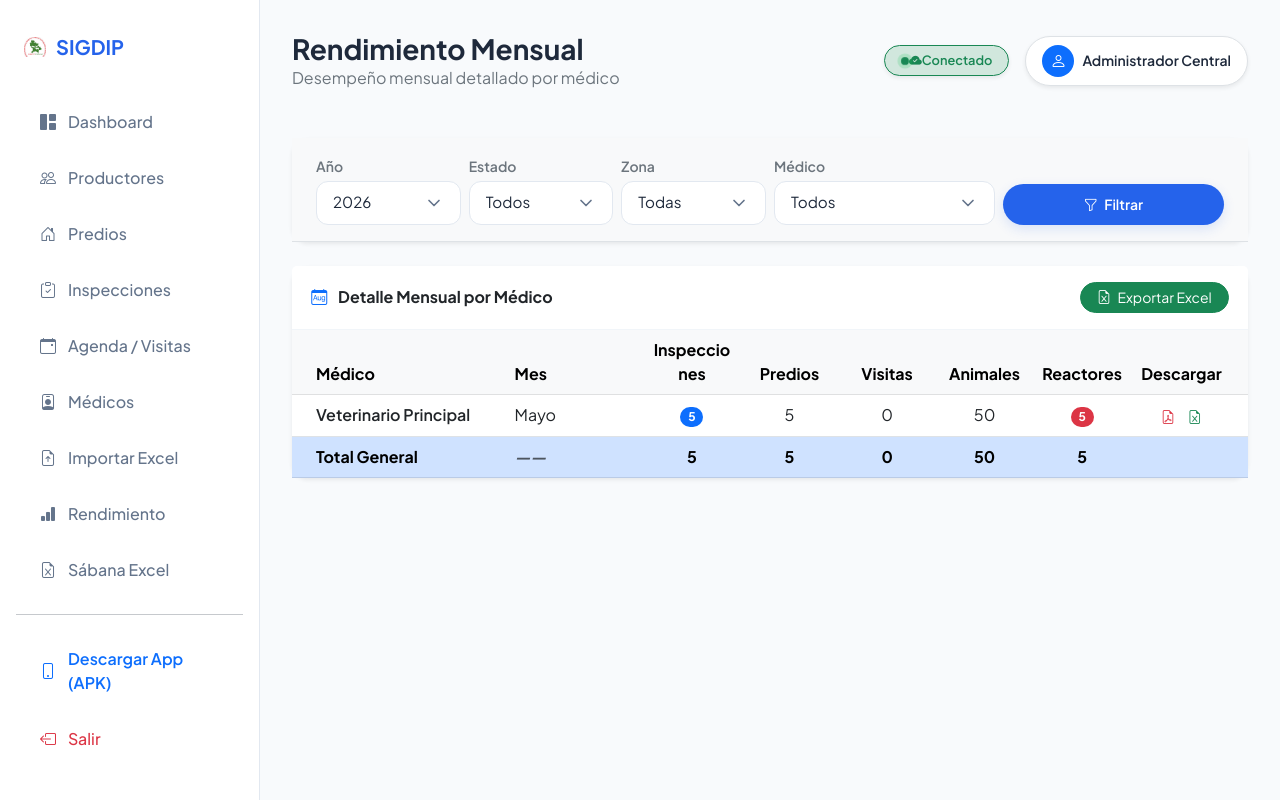
After one commit to 1Francisco/sigdip, a Laravel app: page /admin/reportes/rendimiento/mensual in a window 1280 px wide. The commit adds this page. Run offline with Laravel 10, Linux system fonts and the light colour scheme; a user stored in the database is signed in; data comes from the database, SQL or seed files in the repository; tables that the repository leaves empty hold one stand-in row (values such as "Sample post"); settings files or empty folders that the repository lacks are supplied; some libraries are stand-ins or nearby versions.

Commit message:
feat: implement monthly performance report with Excel export functionality for medical field staff

```diff
--- a/app/Http/Controllers/ReportesRendimientoController.php
+++ b/app/Http/Controllers/ReportesRendimientoController.php
@@ -3,6 +3,7 @@
 namespace App\Http\Controllers;
 
 use App\Exports\RendimientoExport;
+use App\Exports\RendimientoMensualExport;
 use App\Models\DetalleInspeccion;
 use App\Models\Inspeccion;
 use App\Models\User;
@@ -85,6 +86,101 @@ class ReportesRendimientoController extends Controller
         );
     }
 
+    public function exportExcelMensual(Request $request)
+    {
+        $year = $request->get('year', (int) now()->year);
+
+        return Excel::download(
+            new RendimientoMensualExport(
+                (int) $year,
+                $request->get('medico_id'),
+                $request->get('zona'),
+                $request->get('estado'),
+            ),
+            "rendimiento_mensual_{$year}.xlsx",
+            \Maatwebsite\Excel\Excel::XLSX
+        );
+    }
+
+    public function rendimientoMensual(Request $request)
+    {
+        $year = $request->get('year', (int) now()->year);
+        $medicoId = $request->get('medico_id');
+        $zona = $request->get('zona');
+        $estado = $request->get('estado');
+
+        $medicos = User::role('Medico_Campo')->orderBy('name')->get();
+        $driver = DB::connection()->getDriverName();
+        $yearExpr = $driver === 'sqlite' ? "strftime('%Y', fecha)" : "YEAR(fecha)";
+        $monthExpr = $driver === 'sqlite' ? "strftime('%Y-%m', inspecciones.fecha)" : "DATE_FORMAT(inspecciones.fecha, '%Y-%m')";
+        $mesExprVisitas = $driver === 'sqlite' ? "strftime('%Y-%m', visitas.fecha_programada)" : "DATE_FORMAT(visitas.fecha_programada, '%Y-%m')";
+        $mesExprDetalles = $driver === 'sqlite' ? "strftime('%Y-%m', inspecciones.fecha)" : "DATE_FORMAT(inspecciones.fecha, '%Y-%m')";
+
+        $years = Inspeccion::selectRaw("{$yearExpr} as year")
+            ->distinct()->orderBy('year', 'desc')->pluck('year');
+        if ($years->isEmpty()) {
+            $years = collect([now()->year]);
+        }
+
+        $rows = Inspeccion::select(
+            'inspecciones.veterinario_id',
+            DB::raw("{$monthExpr} as mes"),
+            DB::raw('COUNT(*) as total_inspecciones'),
+            DB::raw('COUNT(DISTINCT inspecciones.predio_id) as predios')
+        )
+            ->join('predios', 'inspecciones.predio_id', '=', 'predios.id')
+            ->join('productores', 'predios.productor_id', '=', 'productores.id')
+            ->whereYear('inspecciones.fecha', $year)
+            ->groupBy('inspecciones.veterinario_id', DB::raw($monthExpr))
+            ->orderBy('mes')
+            ->when($medicoId, fn ($q) => $q->where('inspecciones.veterinario_id', $medicoId))
+            ->when($zona, fn ($q) => $q->where('productores.zona', $zona))
+            ->when($estado, fn ($q) => $q->where('inspecciones.estado', $estado))
+            ->get();
+
+        $medicoNames = $medicos->pluck('name', 'id');
+        foreach ($rows as $row) {
+            $row->medico_nombre = $medicoNames[$row->veterinario_id] ?? 'Desconocido';
+        }
+
+        $visitasData = Visita::select(
+            'veterinario_id',
+            DB::raw("{$mesExprVisitas} as mes"),
+            DB::raw('COUNT(*) as total_visitas')
+        )
+            ->whereYear('fecha_programada', $year)
+            ->groupBy('veterinario_id', DB::raw($mesExprVisitas))
+            ->when($medicoId, fn ($q) => $q->where('veterinario_id', $medicoId))
+            ->get()
+            ->keyBy(fn ($v) => $v->veterinario_id . '|' . $v->mes);
+
+        $detallesQuery = DetalleInspeccion::select(
+            'inspecciones.veterinario_id',
+            DB::raw("{$mesExprDetalles} as mes"),
+            DB::raw('COUNT(*) as total_animales'),
+            DB::raw("COALESCE(SUM(CASE WHEN detalles_inspeccion.resultado_prueba IN ('Positivo','Sospechoso') THEN 1 ELSE 0 END), 0) as total_reactores")
+        )
+            ->join('inspecciones', 'detalles_inspeccion.inspeccion_id', '=', 'inspecciones.id')
+            ->join('predios', 'inspecciones.predio_id', '=', 'predios.id')
+            ->join('productores', 'predios.productor_id', '=', 'productores.id')
+            ->whereYear('inspecciones.fecha', $year)
+            ->groupBy('inspecciones.veterinario_id', DB::raw($mesExprDetalles))
+            ->when($medicoId, fn ($q) => $q->where('inspecciones.veterinario_id', $medicoId))
+            ->when($zona, fn ($q) => $q->where('productores.zona', $zona))
+            ->when($estado, fn ($q) => $q->where('inspecciones.estado', $estado))
+            ->get()
+            ->keyBy(fn ($d) => $d->veterinario_id . '|' . $d->mes);
+
+        foreach ($rows as $row) {
+            $key = $row->veterinario_id . '|' . $row->mes;
+            $row->total_visitas = $visitasData->get($key)?->total_visitas ?? 0;
+            $row->total_animales = $detallesQuery->get($key)?->total_animales ?? 0;
+            $row->total_reactores = $detallesQuery->get($key)?->total_reactores ?? 0;
+        }
+
+        return view('reportes.rendimiento_mensual', compact('rows', 'medicos', 'years', 'year', 'medicoId', 'zona', 'estado', 'driver'));
+    }
+
     public function exportPdf(Request $request)
     {
         $fechaDesde = $request->get('fecha_desde');
@@ -92,8 +188,6 @@ class ReportesRendimientoController extends Controller
         $estado = $request->get('estado');
         $zona = $request->get('zona');
         $medicoId = $request->get('medico_id');
-        $incluirPortada = $request->boolean('incluir_portada');
-
         [$inspecciones] = $this->filteredInspecciones($fechaDesde, $fechaHasta, $estado, $zona, $medicoId);
 
         if ($inspecciones->count() > 50) {
@@ -111,10 +205,6 @@ class ReportesRendimientoController extends Controller
 
         $pdf = new Fpdi();
         $tmpFiles = [];
-
-        if ($incluirPortada) {
-            $pdf = $this->prependPortada($pdf, $inspecciones, $fechaDesde, $fechaHasta, $estado, $zona, $medicoId);
-        }
 
         foreach ($inspecciones as $inspeccion) {
             $individual = Pdf::loadView('reports.inspeccion_pdf', ['inspeccion' => $inspeccion])->output();
@@ -429,39 +519,4 @@ class ReportesRendimientoController extends Controller
         }
     }
 
-    private function prependPortada(Fpdi $pdf, $inspecciones, $fechaDesde, $fechaHasta, $estado, $zona, $medicoId): Fpdi
-    {
-        $medicoNombre = $medicoId ? (User::find($medicoId)?->name ?? 'Todos') : 'Todos';
-        $totalAnimales = $inspecciones->sum(fn ($i) => $i->detalles->count());
-        $negativos = $inspecciones->sum(fn ($i) => $i->detalles->where('resultado_prueba', 'Negativo')->count());
-        $positivos = $inspecciones->sum(fn ($i) => $i->detalles->where('resultado_prueba', 'Positivo')->count());
-        $sospechosos = $inspecciones->sum(fn ($i) => $i->detalles->where('resultado_prueba', 'Sospechoso')->count());
-
-        $portadaHtml = Pdf::loadView('reports.portada_pdf', compact(
-            'inspecciones',
-            'fechaDesde',
-            'fechaHasta',
-            'estado',
-            'zona',
-            'medicoNombre',
-            'totalAnimales',
-            'negativos',
-            'positivos',
-            'sospechosos',
-        ))->output();
-
-        $tmp = tempnam(sys_get_temp_dir(), 'portada_');
-        file_put_contents($tmp, $portadaHtml);
-        $pageCount = $pdf->setSourceFile($tmp);
-        for ($i = 1; $i <= $pageCount; $i++) {
-            $tpl = $pdf->importPage($i);
-            $size = $pdf->getTemplateSize($tpl);
-            $orientation = $size['width'] > $size['height'] ? 'L' : 'P';
-            $pdf->AddPage($orientation, [$size['width'], $size['height']]);
-            $pdf->useTemplate($tpl);
-        }
-        unlink($tmp);
-
-        return $pdf;
-    }
 }
--- /dev/null
+++ b/resources/views/reportes/rendimiento_mensual.blade.php
@@ -0,0 +1,156 @@
+@extends('layouts.app')
+
+@section('title', 'Rendimiento Mensual')
+@section('header_title', 'Rendimiento Mensual')
+@section('header_subtitle', 'Desempeño mensual detallado por médico')
+
+@section('content')
+<div class="card border-0 shadow-sm mb-4">
+    <div class="card-body bg-light border-bottom py-3 px-4">
+        <form method="GET" class="row g-2 align-items-end">
+            <div class="col-md-2 col-sm-6">
+                <label class="form-label small fw-semibold text-secondary mb-1">Año</label>
+                <select name="year" class="form-select form-select-sm">
+                    @foreach($years as $y)
+                        <option value="{{ $y }}" @selected((int) $year === (int) $y)>{{ $y }}</option>
+                    @endforeach
+                </select>
+            </div>
+            <div class="col-md-2 col-sm-4">
+                <label class="form-label small fw-semibold text-secondary mb-1">Estado</label>
+                <select name="estado" class="form-select form-select-sm">
+                    <option value="">Todos</option>
+                    <option value="borrador" @selected($estado === 'borrador')>Borrador</option>
+                    <option value="sincronizado" @selected($estado === 'sincronizado')>Sincronizado</option>
+                </select>
+            </div>
+            <div class="col-md-2 col-sm-4">
+                <label class="form-label small fw-semibold text-secondary mb-1">Zona</label>
+                <select name="zona" class="form-select form-select-sm">
+                    <option value="">Todas</option>
+                    <option value="A" @selected($zona === 'A')>Zona A</option>
+                    <option value="B" @selected($zona === 'B')>Zona B</option>
+                </select>
+            </div>
+            <div class="col-md-3 col-sm-4">
+                <label class="form-label small fw-semibold text-secondary mb-1">Médico</label>
+                <select name="medico_id" class="form-select form-select-sm">
+                    <option value="">Todos</option>
+                    @foreach($medicos as $medico)
+                        <option value="{{ $medico->id }}" @selected($medicoId == $medico->id)>{{ $medico->name }}</option>
+                    @endforeach
+                </select>
+            </div>
+            <div class="col-md-3 col-sm-6 d-flex gap-2">
+                <button class="btn btn-sm btn-primary rounded-pill px-3 flex-fill" type="submit">
+                    <i class="bi bi-funnel me-1"></i> Filtrar
+                </button>
+                @if(request()->anyFilled(['year', 'estado', 'zona', 'medico_id']))
+                    <a href="{{ route('reportes.rendimiento.mensual') }}" class="btn btn-sm btn-outline-secondary rounded-pill px-3">
+                        <i class="bi bi-x-lg"></i>
+                    </a>
+                @endif
+            </div>
+        </form>
+    </div>
+</div>
+
+<style>
+.table-mensual { table-layout: fixed; }
+.table-mensual th,
+.table-mensual td { overflow: hidden; text-overflow: ellipsis; }
+.table-mensual .col-medico { width: 22%; min-width: 170px; }
+.table-mensual .col-mes { width: 14%; min-width: 110px; }
+.table-mensual .col-num { width: 10%; }
+.table-mensual .col-download { width: 12%; min-width: 100px; white-space: nowrap; }
+</style>
+<div class="card border-0 shadow-sm">
+    <div class="card-header bg-white fw-bold py-3 d-flex justify-content-between align-items-center">
+        <span><i class="bi bi-calendar-month me-2 text-primary"></i> Detalle Mensual por Médico</span>
+        <a href="{{ route('reportes.rendimiento.mensual.excel', request()->query()) }}" class="btn btn-sm btn-success rounded-pill px-3">
+            <i class="bi bi-file-earmark-excel me-1"></i> Exportar Excel
+        </a>
+    </div>
+    <div class="card-body p-0">
+        <div class="table-responsive">
+            <table class="table table-hover align-middle mb-0 table-mensual">
+                <thead class="table-light">
+                    <tr>
+                        <th class="ps-4 col-medico">Médico</th>
+                        <th class="col-mes">Mes</th>
+                        <th class="text-center col-num">Inspecciones</th>
+                        <th class="text-center col-num">Predios</th>
+                        <th class="text-center col-num">Visitas</th>
+                        <th class="text-center col-num">Animales</th>
+                        <th class="text-center col-num">Reactores</th>
+                        <th class="text-center pe-4 col-download">Descargar</th>
+                    </tr>
+                </thead>
+                <tbody>
+                    @forelse($rows as $row)
+                        @php
+                            $parts = explode('-', $row->mes);
+                            $mesNombre = \Carbon\Carbon::createFromFormat('Y-m', $row->mes)->locale('es')->translatedFormat('F');
+                            $firstDay = $parts[0] . '-' . $parts[1] . '-01';
+                            $lastDay = \Carbon\Carbon::createFromDate($parts[0], (int) $parts[1], 1)->endOfMonth()->toDateString();
+                        @endphp
+
+                        <tr>
+                            <td class="ps-4 fw-semibold">{{ $row->medico_nombre }}</td>
+                            <td>{{ ucfirst($mesNombre) }}</td>
+                            <td class="text-center"><span class="badge bg-primary rounded-pill">{{ $row->total_inspecciones }}</span></td>
+                            <td class="text-center">{{ $row->predios }}</td>
+                            <td class="text-center">{{ $row->total_visitas }}</td>
+                            <td class="text-center">{{ $row->total_animales }}</td>
+                            <td class="text-center">
+                                @if($row->total_reactores > 0)
+                                    <span class="badge bg-danger rounded-pill">{{ $row->total_reactores }}</span>
+                                @else
+                                    <span class="text-muted">0</span>
+                                @endif
+                            </td>
+                            <td class="text-center pe-4 col-download">
+                                <a href="{{ route('reportes.rendimiento.pdf', ['medico_id' => $row->veterinario_id, 'fecha_desde' => $firstDay, 'fecha_hasta' => $lastDay]) }}"
+                                   class="btn btn-sm px-1 py-0 text-danger" title="Descargar PDF este mes">
+                                    <i class="bi bi-file-earmark-pdf"></i>
+                                </a>
+                                <a href="{{ route('reportes.rendimiento.excel', ['medico_id' => $row->veterinario_id, 'fecha_desde' => $firstDay, 'fecha_hasta' => $lastDay]) }}"
+                                   class="btn btn-sm px-1 py-0 text-success" title="Descargar Excel este mes">
+                                    <i class="bi bi-file-earmark-excel"></i>
+                                </a>
+                            </td>
+                        </tr>
+                    @empty
+                        <tr>
+                            <td colspan="8" class="text-center text-muted py-4">
+                                <i class="bi bi-inbox display-6 d-block mb-2"></i>
+                                No hay datos para el período seleccionado.
+                            </td>
+                        </tr>
+                    @endforelse
+
+                    @if($rows->isNotEmpty())
+                        @php
+                            $totalInspecciones = $rows->sum('total_inspecciones');
+                            $totalPredios = $rows->sum('predios');
+                            $totalVisitas = $rows->sum('total_visitas');
+                            $totalAnimales = $rows->sum('total_animales');
+                            $totalReactores = $rows->sum('total_reactores');
+                        @endphp
+                        <tr class="table-primary fw-bold">
+                            <td class="ps-4">Total General</td>
+                            <td class="text-muted fst-italic">——</td>
+                            <td class="text-center">{{ $totalInspecciones }}</td>
+                            <td class="text-center">{{ $totalPredios }}</td>
+                            <td class="text-center">{{ $totalVisitas }}</td>
+                            <td class="text-center">{{ $totalAnimales }}</td>
+                            <td class="text-center">{{ $totalReactores }}</td>
+                            <td class="text-center pe-4"></td>
+                        </tr>
+                    @endif
+                </tbody>
+            </table>
+        </div>
+    </div>
+</div>
+@endsection
--- a/routes/web.php
+++ b/routes/web.php
@@ -81,6 +81,8 @@ Route::middleware(['auth'])->group(function () {
 
         // Reportes de Rendimiento (Exclusivo Administrador)
         Route::get('/admin/reportes/rendimiento', [ReportesRendimientoController::class, 'index'])->name('reportes.rendimiento');
+        Route::get('/admin/reportes/rendimiento/mensual', [ReportesRendimientoController::class, 'rendimientoMensual'])->name('reportes.rendimiento.mensual');
+        Route::get('/admin/reportes/rendimiento/mensual/excel', [ReportesRendimientoController::class, 'exportExcelMensual'])->name('reportes.rendimiento.mensual.excel');
         Route::get('/admin/reportes/rendimiento/excel', [ReportesRendimientoController::class, 'exportExcel'])->name('reportes.rendimiento.excel');
         Route::get('/admin/reportes/rendimiento/pdf', [ReportesRendimientoController::class, 'exportPdf'])->name('reportes.rendimiento.pdf');
     });
```
Also changed, not shown: app/Exports/RendimientoMensualExport.php (added, +179 -0 lines), resources/views/reportes/rendimiento.blade.php (+33 -22 lines), resources/views/reports/portada_pdf.blade.php (deleted, +0 -46 lines), tests/Feature/ReportesRendimientoTest.php (+2 -0 lines).
